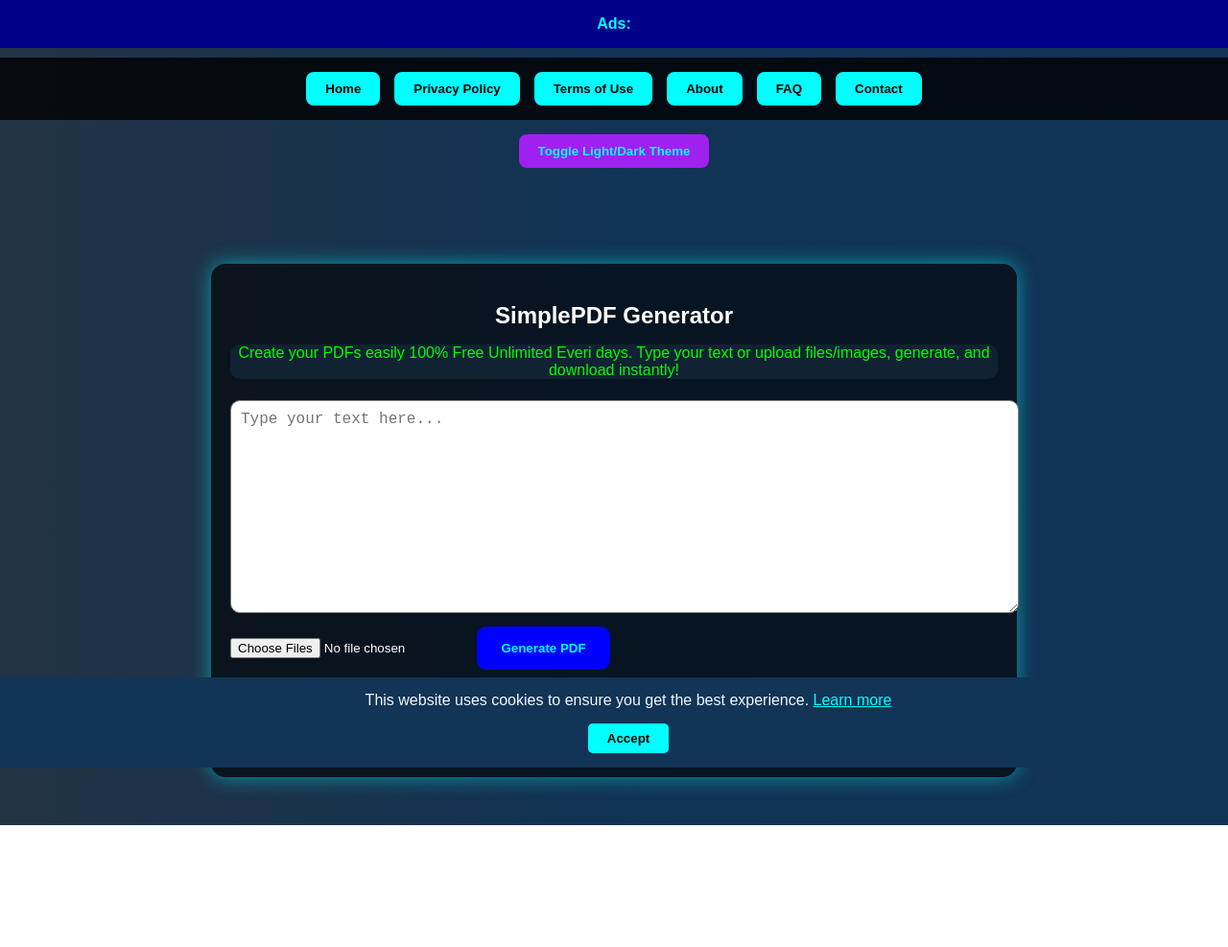
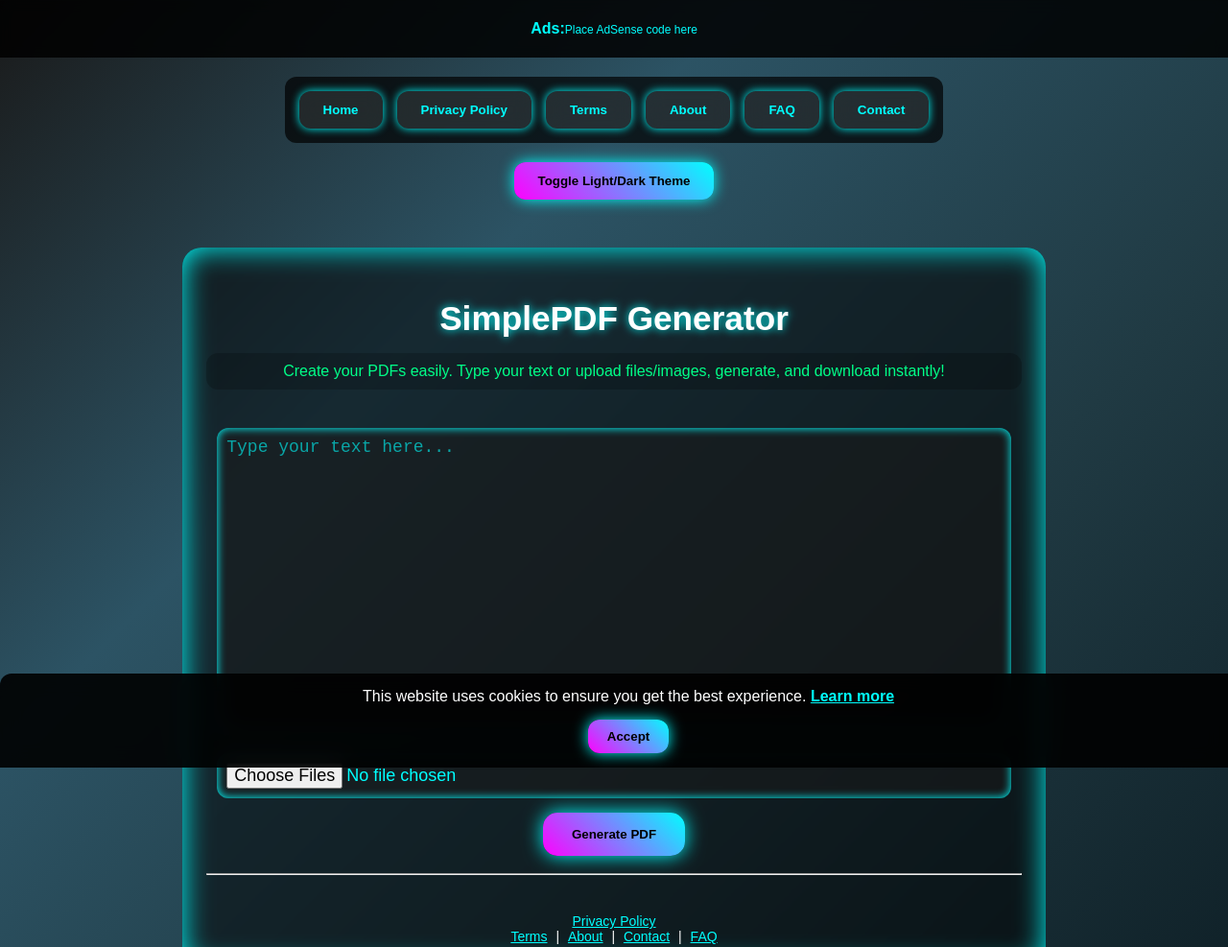
Before and after one commit to eusouotopo-stack/SimplePDF, a plain HTML site: page index.html in a window 1280 px wide. Shown: the top 987 px of the page at 96% size. Before the commit the page ends 860 px from the top, so only its background shows below. Drawn offline with nearby package versions, Linux system fonts and the light colour scheme.

Commit message:
Update index.html

```diff
--- a/index.html
+++ b/index.html
@@ -5,54 +5,99 @@
 <meta name="viewport" content="width=device-width, initial-scale=1.0">
 <title>SimplePDF - Futuristic PDF Generator</title>
 <style>
-body, html { margin:0; padding:0; font-family: 'Orbitron', sans-serif; }
-body.dark { background: linear-gradient(to right, #234, #135, #123456); color:#fff; }
-body.light { background:#f4f4f4; color:#000; }
+/* Reset básico */
+body, html { margin:0; padding:0; font-family:'Orbitron', sans-serif; overflow-x:hidden; transition:0.5s; }
 
-/* Fixed Ad banner top */
-.ad-banner-fixed { position:fixed; top:0; width:100%; min-height:50px; background:darkblue; text-align:center; z-index:1000; display:flex; align-items:center; justify-content:center;}
+/* Dark/Light Mode */
+body.dark { background: linear-gradient(-45deg,#0f2027,#203a43,#2c5364,#1a1a1a); color:#fff; }
+body.light { background: linear-gradient(-45deg,#f4f4f4,#e0e0e0,#cfcfcf,#fdfdfd); color:#000; }
+
+/* Fundo animado */
+@keyframes gradientBG {
+  0% {background-position:0% 50%;}
+  50% {background-position:100% 50%;}
+  100% {background-position:0% 50%;}
+}
+body { background-size: 400% 400%; animation: gradientBG 20s ease infinite; }
+
+/* Fixed Ad Banner Top */
+.ad-banner-fixed {
+  position:fixed; top:0; width:100%; min-height:60px;
+  background:rgba(0,0,0,0.85); display:flex; align-items:center; justify-content:center; z-index:1000; backdrop-filter: blur(6px);
+}
 .ad-banner-fixed span { color:#00ffff; font-weight:bold; }
+/* AdSense comment */
+.ad-banner-fixed::after { content:"Place AdSense code here"; display:block; font-size:12px; color:#0ff; margin-top:2px; }
 
 /* Menu */
-#menu { display:flex; justify-content:center; gap:15px; background:rgba(0,0,0,0.8); padding:15px; margin-top:60px; flex-wrap:wrap; position:relative; z-index:900; }
-#menu button { padding:10px 20px; border:none; border-radius:8px; cursor:pointer; font-weight:bold; background:#00ffff; color:#000; transition:0.3s; }
-#menu button:hover { background:#00cccc; }
+#menu {
+  display:flex; justify-content:center; gap:15px; flex-wrap:wrap;
+  background:rgba(0,0,0,0.7); padding:15px; margin:80px auto 20px auto;
+  position:relative; z-index:900; border-radius:12px; width:fit-content;
+}
+#menu button {
+  padding:12px 25px; border:none; border-radius:12px; cursor:pointer; font-weight:bold;
+  background:rgba(255,255,255,0.1); color:#0ff; backdrop-filter: blur(10px); box-shadow:0 0 10px #0ff; transition:0.3s;
+}
+#menu button:hover { background:rgba(0,255,255,0.2); transform:scale(1.05); }
 
-/* Theme toggle */
+/* Theme Toggle */
 .theme-toggle { text-align:center; margin:15px 0; }
-.theme-toggle button { padding:10px 20px; border:none; border-radius:8px; background:#A020F0; font-weight:bold; cursor:pointer; color:#0ff}
+.theme-toggle button {
+  padding:12px 25px; border:none; border-radius:12px; font-weight:bold; cursor:pointer;
+  background:linear-gradient(45deg,#ff00ff,#00ffff); color:#000; box-shadow:0 0 15px #0ff; transition:0.3s;
+}
+.theme-toggle button:hover { transform:scale(1.05); }
 
 /* PDF Generator */
-#pdf-generator { max-width:800px; margin:100px auto 50px auto; padding:20px; background:rgba(0,0,0,0.6); border-radius:15px; box-shadow:0 0 20px rgba(0,255,255,0.5); }
-body.light #pdf-generator { background:#f0f8ff; color:#000; }
-#pdf-generator h1 { text-align:center; margin-bottom:12px; }
-#pdf-generator p.description { text-align:center; margin-bottom:22px; font-size:16px; color:#0f0; background:#123; border-radius:10px;}
-textarea { width:100%; height:200px; border-radius:10px; padding:10px; font-size:16px; }
-#pdf-generator button { margin-top:10px; padding:15px 25px; border:none; border-radius:10px; cursor:pointer; font-weight:bold; background:#00f; color:#0ff; }
-#pdf-generator button:hover { background:#05f;}
-#pdf-status { background:#123456;margin-top:10px; font-weight:bold; text-align:center; font-size:18px;border-radius:15px; color:#0f0; }
+#pdf-generator {
+  max-width:850px; margin:50px auto 50px auto; padding:25px; border-radius:20px;
+  backdrop-filter: blur(10px); background:rgba(0,0,0,0.5); box-shadow:0 0 30px #0ff inset; text-align:center;
+}
+body.light #pdf-generator { background:rgba(255,255,255,0.3); color:#000; box-shadow:0 0 20px #00f inset; }
 
-/* Footer links */
-#footer-links { text-align:center; margin-top:40px; font-size:14px; color:#f0f; }
-#footer-links a { color:#07f; text-decoration:underline; margin:0 5px; }
+#pdf-generator h1 { margin-bottom:15px; font-size:2.2em; text-shadow:0 0 10px #0ff; }
+#pdf-generator p.description { margin-bottom:25px; font-size:16px; color:#0f8f; background:rgba(0,0,0,0.2); border-radius:12px; padding:10px; }
 
-/* Cookie banner */
+/* Textarea e arquivos */
+textarea, input[type=file] {
+  width:95%; margin-top:15px; padding:10px; border-radius:12px; border:none;
+  backdrop-filter: blur(6px); background:rgba(255,255,255,0.05); color:#0ff; box-shadow:0 0 10px #0ff inset; font-size:18px;
+}
+textarea::placeholder { color:#0ff; opacity:0.6; }
+body.light textarea, body.light input[type=file] { background:rgba(255,255,255,0.9); color:#000; }
+
+/* Botões PDF */
+#pdf-generator button { margin-top:15px; padding:15px 30px; border:none; border-radius:15px; cursor:pointer; font-weight:bold; background:linear-gradient(45deg,#ff00ff,#00ffff); color:#000; box-shadow:0 0 20px #0ff; transition:0.3s; }
+#pdf-generator button:hover { transform:scale(1.05); }
+
+/* Status PDF */
+#pdf-status { margin-top:15px; text-align:center; font-weight:bold; font-size:18px; color:#0f0; }
+body.light #pdf-status { color:blue; }
+
+/* Footer Links */
+#footer-links { text-align:center; margin-top:40px; font-size:14px; }
+#footer-links a { color:#0ff; text-decoration:underline; margin:0 5px; }
+body.light #footer-links a { color:blue; }
+
+/* Cookie Banner */
 #cookie-banner {
-  position: fixed;
-  bottom: 0;
-  width: 100%;
-  background: #123456;
-  color: #f0f8ff;
-  padding: 15px;
-  text-align: center;
-  z-index: 9999;
+  position:fixed; bottom:0; width:100%; background:rgba(0,0,0,0.9); color:#fff;
+  padding:15px; text-align:center; z-index:9999; border-radius:12px 12px 0 0; backdrop-filter: blur(10px);
+  display:none; transition:0.5s; text-align:center;
 }
-#cookie-banner button { display: block; margin: 15px auto 0 auto; padding: 8px 20px; border: none; border-radius: 5px; cursor: pointer; background: #00ffff; color: #000; font-weight: bold; }
-#cookie-banner a { color: #0ff; text-decoration: underline; }
+#cookie-banner button { display:block; margin:15px auto 0 auto; padding:10px 20px; border:none; border-radius:12px; cursor:pointer; background:linear-gradient(45deg,#ff00ff,#00ffff); color:#000; font-weight:bold; box-shadow:0 0 15px #0ff; }
+#cookie-banner a { color:#0ff; text-decoration:underline; font-weight:bold; }
+body.light #cookie-banner { background:rgba(255,255,255,0.95); color:#000; }
+body.light #cookie-banner a { color:blue; }
+
+/* Loading animation */
+#pdf-status.loading::after { content:"..."; animation:dotPulse 1s infinite; }
+@keyframes dotPulse { 0%{content:".";} 33%{content:"..";} 66%{content:"...";} 100%{content:".";} }
+
 </style>
 
 <script src="https://cdnjs.cloudflare.com/ajax/libs/jspdf/2.5.1/jspdf.umd.min.js"></script>
-
 <script>
 let generatedDoc = null;
 
@@ -62,7 +107,7 @@ function toggleTheme(){
   document.body.classList.toggle('light');
 }
 
-// Generate PDF with text + uploaded files
+// Generate PDF
 async function generatePDF() {
   const { jsPDF } = window.jspdf;
   const text = document.getElementById('pdf-text').value;
@@ -70,105 +115,95 @@ async function generatePDF() {
   const status = document.getElementById('pdf-status');
   const downloadBtn = document.getElementById('download-btn');
 
-  if(text.trim() === '' && files.length === 0){
-    alert('Please type some text or upload files.');
-    return;
-  }
+  if(text.trim()=='' && files.length===0){ alert('Please type text or upload files'); return; }
 
-  status.textContent = "Generating...";
+  status.textContent="Generating";
+  status.classList.add('loading');
   downloadBtn.style.display="none";
-
-  await new Promise(r => setTimeout(r, 500));
+  await new Promise(r=>setTimeout(r,700));
 
   const doc = new jsPDF();
-  let y = 10;
+  let y=10;
 
-  if(text.trim() !== ''){
-    const lines = doc.splitTextToSize(text, 180);
-    doc.text(lines, 10, y);
-    y += lines.length * 10;
+  if(text.trim()!==''){
+    const lines = doc.splitTextToSize(text,180);
+    doc.text(lines,10,y); y+=lines.length*10;
   }
 
   for(let f of files){
-    if(f.type === "text/plain"){
+    if(f.type==="text/plain"){
       const content = await f.text();
-      const lines = doc.splitTextToSize(content, 180);
-      doc.text(lines, 10, y);
-      y += lines.length * 10;
+      const lines = doc.splitTextToSize(content,180);
+      doc.text(lines,10,y); y+=lines.length*10;
     } else if(f.type.startsWith("image/")){
-      const img = await new Promise(resolve => {
+      const img = await new Promise(resolve=>{
         const reader = new FileReader();
-        reader.onload = e => resolve(e.target.result);
+        reader.onload=e=>resolve(e.target.result);
         reader.readAsDataURL(f);
       });
-      doc.addImage(img, 'JPEG', 10, y, 180, 100);
-      y += 110;
+      doc.addImage(img,'JPEG',10,y,180,100); y+=110;
     }
   }
 
   generatedDoc = doc;
-
-  status.textContent = "✔ Generated successfully!";
+  status.textContent="✅ Generated successfully!";
+  status.classList.remove('loading');
   downloadBtn.style.display="inline-block";
 
-  document.getElementById('file-upload').value = '';
-  document.getElementById('pdf-text').value = '';
+  document.getElementById('file-upload').value='';
+  document.getElementById('pdf-text').value='';
 }
 
-// ⭐ Download fully compatible with Android APK
+// Download PDF
 function downloadPDF() {
-  if (!generatedDoc) return;
-
+  if(!generatedDoc) return;
   const status = document.getElementById('pdf-status');
-  status.textContent = "Downloading...";
-
+  status.textContent="Downloading...";
   const pdfBlob = generatedDoc.output('blob');
   const url = URL.createObjectURL(pdfBlob);
-
-  const a = document.createElement('a');
-  a.href = url;
-  a.download = "SimplePDF.pdf";
-  document.body.appendChild(a);
-  a.click();
-  document.body.removeChild(a);
-
-  setTimeout(() => {
-    status.textContent = "✔ Download completed successfully!";
-  }, 700);
+  const a=document.createElement('a'); a.href=url; a.download="SimplePDF.pdf";
+  document.body.appendChild(a); a.click(); document.body.removeChild(a);
+  setTimeout(()=>{status.textContent="✅ Download completed successfully!";},700);
 }
 
-// Menu buttons
+// Menu
 function setupMenu(){
-  document.getElementById('menu').innerHTML = `
+  document.getElementById('menu').innerHTML=`
     <button onclick="location.href='#pdf-generator'">Home</button>
     <button onclick="location.href='privacy.html'">Privacy Policy</button>
-    <button onclick="location.href='terms.html'">Terms of Use</button>
+    <button onclick="location.href='terms.html'">Terms</button>
     <button onclick="location.href='about.html'">About</button>
     <button onclick="location.href='faq.html'">FAQ</button>
     <button onclick="location.href='contact.html'">Contact</button>`;
 }
 
-window.addEventListener('load', setupMenu);
+window.addEventListener('load',setupMenu);
+
+// Cookies usando localStorage
+window.addEventListener('load', function(){
+  const banner=document.getElementById('cookie-banner');
+  const btn=document.getElementById('accept-cookies');
+  if(!localStorage.getItem('cookiesAccepted')) banner.style.display="block";
+  btn.addEventListener('click', function(){
+    localStorage.setItem('cookiesAccepted','true');
+    banner.style.display="none";
+  });
+});
 </script>
 </head>
-
 <body class="dark">
 
-<div class="ad-banner-fixed">
-  <span>Ads:</span>
-</div>
+<div class="ad-banner-fixed"><span>Ads:</span></div>
 
 <div id="menu"></div>
 
-<div class="theme-toggle">
-  <button onclick="toggleTheme()">Toggle Light/Dark Theme</button>
-</div>
+<div class="theme-toggle"><button onclick="toggleTheme()">Toggle Light/Dark Theme</button></div>
 
 <section id="pdf-generator">
 <h1>SimplePDF Generator</h1>
-  <p class="description">Create your PDFs easily 100% Free Unlimited Everi days. Type your text or upload files/images, generate, and download instantly!</p>
+<p class="description">Create your PDFs easily. Type your text or upload files/images, generate, and download instantly!</p>
 
-  <textarea id="pdf-text" placeholder="Type your text here..."></textarea>
+<textarea id="pdf-text" placeholder="Type your text here..." rows="15"></textarea>
 <input type="file" id="file-upload" multiple>
 <button onclick="generatePDF()">Generate PDF</button>
 
@@ -176,12 +211,11 @@ window.addEventListener('load', setupMenu);
 <button id="download-btn" style="display:none;margin-top:10px;" onclick="downloadPDF()">Download PDF</button>
 
 <hr>
-
 <div id="footer-links">
 <a href="privacy.html">Privacy Policy</a><br>
-    <a href="terms.html">Terms of Use</a> |
+<a href="terms.html">Terms</a> |
 <a href="about.html">About</a> |
-    <a href="contact.html">contact</a> |
+<a href="contact.html">Contact</a> |
 <a href="faq.html">FAQ</a>
 </div>
 </section>
@@ -192,40 +226,5 @@ window.addEventListener('load', setupMenu);
 <button id="accept-cookies">Accept</button>
 </div>
 
-<script>
-// Cookie handling
-function setCookie(name, value, days) {
-  let d = new Date();
-  d.setTime(d.getTime() + (days*24*60*60*1000));
-  let expires = "expires="+ d.toUTCString();
-  document.cookie = name + "=" + value + ";" + expires + ";path=/";
-}
-
-function getCookie(name) {
-  let cname = name + "=";
-  let decodedCookie = decodeURIComponent(document.cookie);
-  let ca = decodedCookie.split(';');
-  for(let c of ca) {
-    while (c.charAt(0) == ' ') c = c.substring(1);
-    if (c.indexOf(cname) == 0) return c.substring(cname.length, c.length);
-  }
-  return "";
-}
-
-window.addEventListener('load', function () {
-  const banner = document.getElementById('cookie-banner');
-  const btn = document.getElementById('accept-cookies');
-
-  if (!getCookie("acceptedCookies")) {
-    banner.style.display = "block";
-  }
-
-  btn.addEventListener('click', function() {
-    setCookie("acceptedCookies", "yes", 365);
-    banner.style.display = "none";
-  });
-});
-</script>
-
 </body>
   </html>
```
Lines whose indentation alone changed are shown as unchanged.
